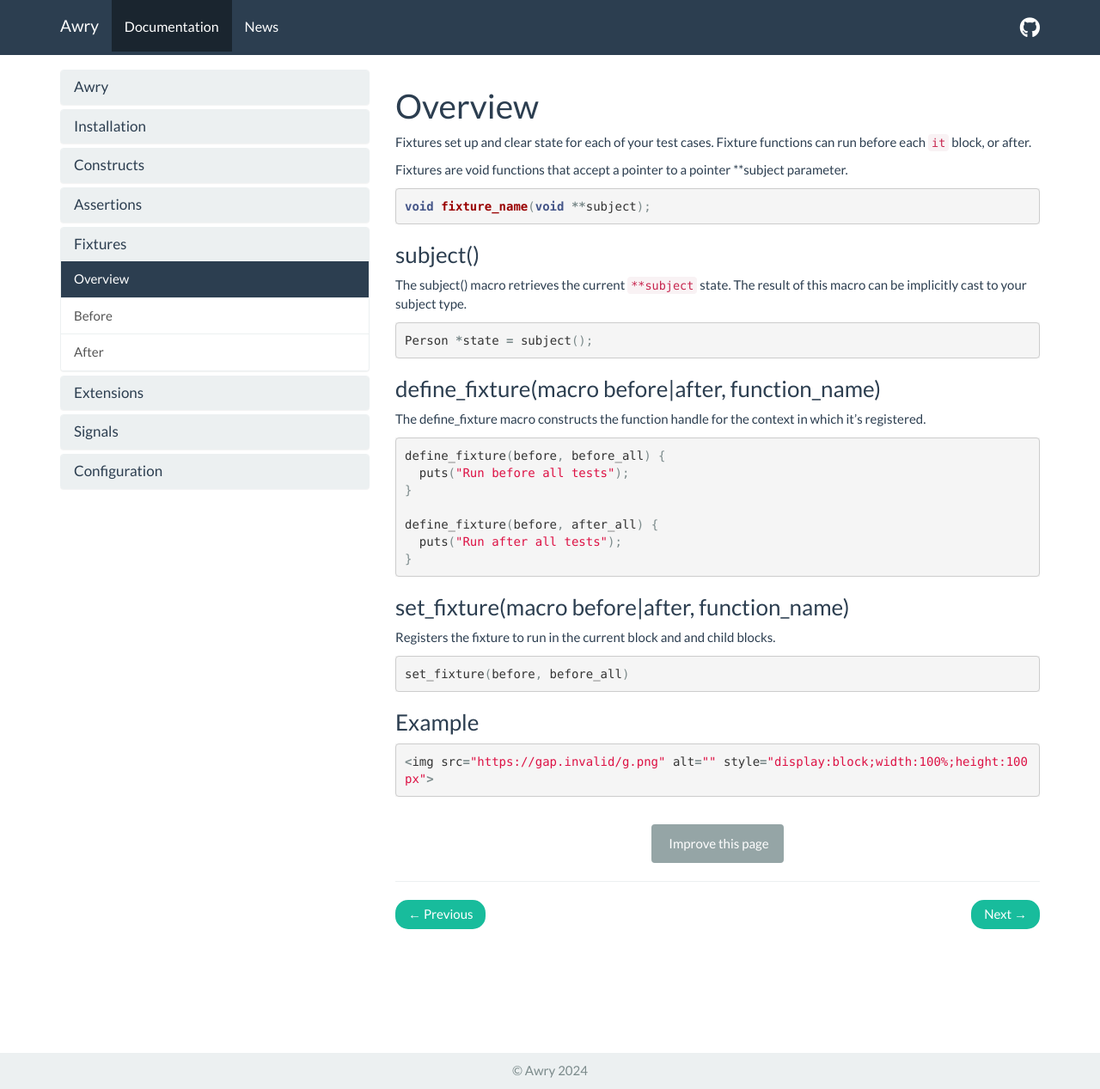
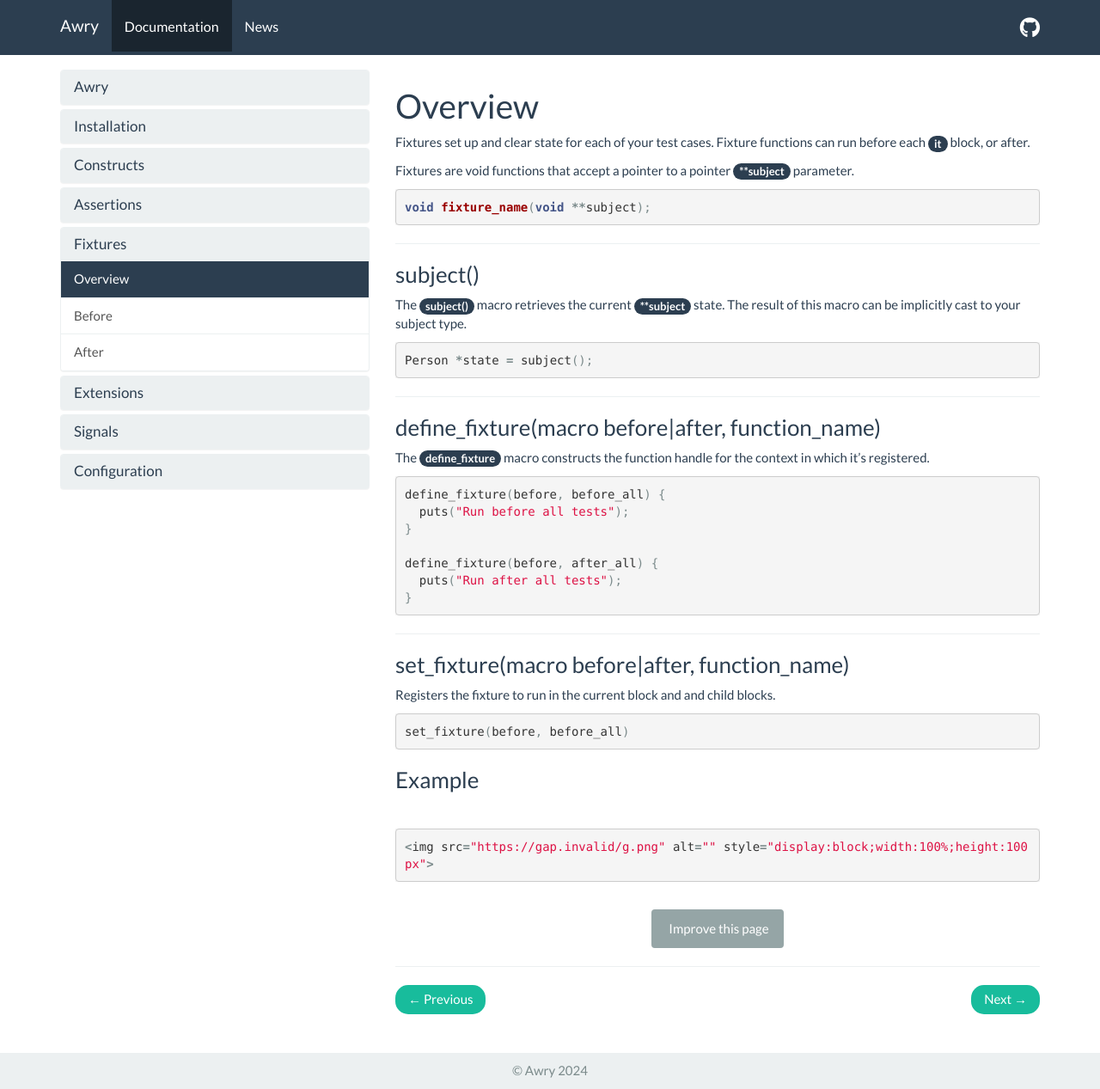
Before and after one commit to Awry-CC/awry-cc.github.io, a Jekyll site: the page built from _docs/fixtures/fixtures-overview.md, in a window 1280 px wide and 1267 px high. Shown: the whole window at 86% size. Built offline with Jekyll 4.4.1, drawn with Linux system fonts in a browser that asks for light colours; nearby versions of some CDN libraries.

Commit message:
Add badges to fixture examples

````diff
--- a/_docs/fixtures/fixtures-overview.md
+++ b/_docs/fixtures/fixtures-overview.md
@@ -3,25 +3,29 @@
 permalink: /docs/fixtures-overview/
 ---
 
-Fixtures set up and clear state for each of your test cases. Fixture functions can run before each `it` block, or after.
+Fixtures set up and clear state for each of your test cases. Fixture functions can run before each <span class="badge badge-info">it</span> block, or after.
 
-Fixtures are void functions that accept a pointer to a pointer **subject parameter.
+Fixtures are void functions that accept a pointer to a pointer <span class="badge badge-info">**subject</span> parameter.
 
 ```c
 void fixture_name(void **subject);
 ```
 
+---
+
 ### subject()
 
-The subject() macro retrieves the current `**subject` state. The result of this macro can be implicitly cast to your subject type.
+The <span class="badge badge-info">subject()</span> macro retrieves the current <span class="badge badge-info">**subject</span> state. The result of this macro can be implicitly cast to your subject type.
 
 ```c
 Person *state = subject();
 ```
 
+---
+
 ### define_fixture(macro before|after, function_name)
 
-The define_fixture macro constructs the function handle for the context in which it's registered.
+The <span class="badge badge-info">define_fixture</span> macro constructs the function handle for the context in which it's registered.
 
 ```c
 define_fixture(before, before_all) {
@@ -33,6 +37,8 @@
 }
 ```
 
+---
+
 ### set_fixture(macro before|after, function_name)
 
 Registers the fixture to run in the current block and and child blocks.
@@ -43,6 +49,8 @@
 
 ### Example
 
+<br />
+
 ```c
 {% include examples/fixtures/complete/main.c %}
 ```
````
Also changed, not shown: _docs/fixtures/fixtures-after.md (+5 -1 lines), _docs/fixtures/fixtures-before.md (+5 -1 lines).
